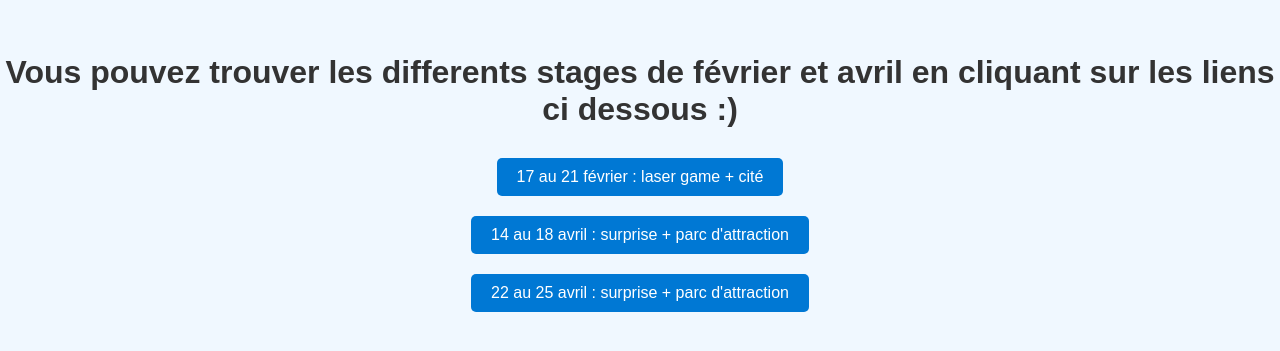
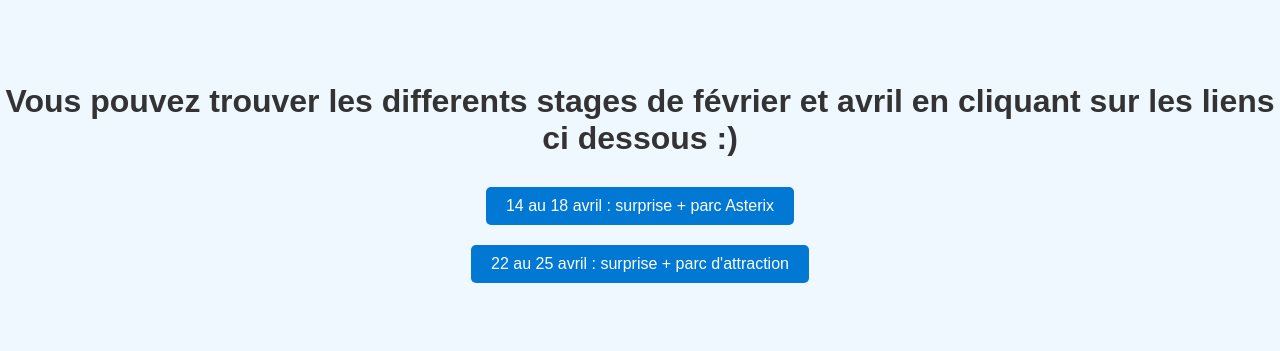
Before and after one commit to SartouvilleNatation/Stages, a plain HTML site: page index.html in a window 1280 px wide. Shown: the part 223-574 px from the top of the page. Drawn offline with Linux system fonts and the light colour scheme.

Commit message:
Update index.html

```diff
--- a/index.html
+++ b/index.html
@@ -40,9 +40,7 @@
 <body>
 
     <h1> Vous pouvez trouver les differents stages de février et avril en cliquant sur les liens ci dessous :) </h1>
-    <a href="https://assonatationsartrouville.assoconnect.com/collect/description/496986-g-17-02-2025-au-21-02-2025-stage-natation-multisport" target="_blank">17 au 21 février : laser game + cité </a>
-
-    <a href="https://assonatationsartrouville.assoconnect.com/collect/description/512518-g-14-04-2025-au-18-04-2025-stage-natation-multisport" target="_blank">14 au 18 avril : surprise + parc d'attraction </a>
+    <a href="https://assonatationsartrouville.assoconnect.com/collect/description/512518-g-14-04-2025-au-18-04-2025-stage-natation-multisport" target="_blank">14 au 18 avril : surprise + parc Asterix </a>
     <a href="https://assonatationsartrouville.assoconnect.com/collect/description/512869-g-22-04-2025-au-25-04-2025-stage-natation-multisport" target="_blank">22 au 25 avril : surprise + parc d'attraction </a>
 </body>
 </html>
```
